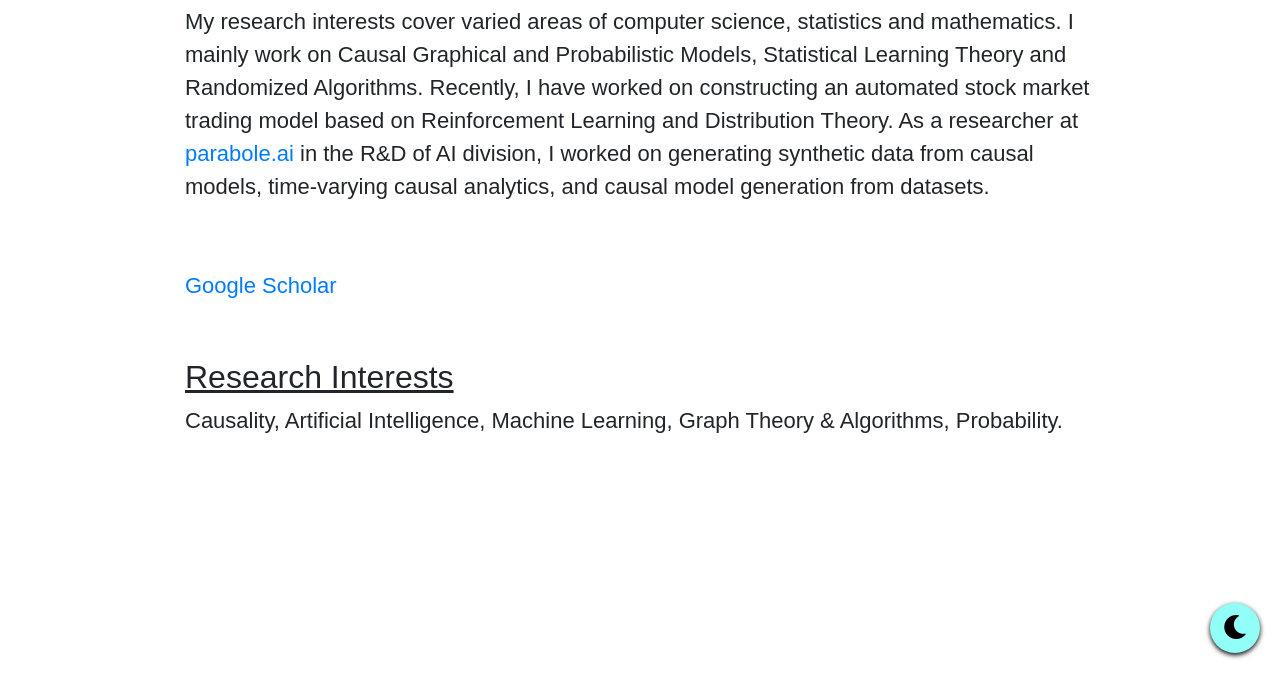
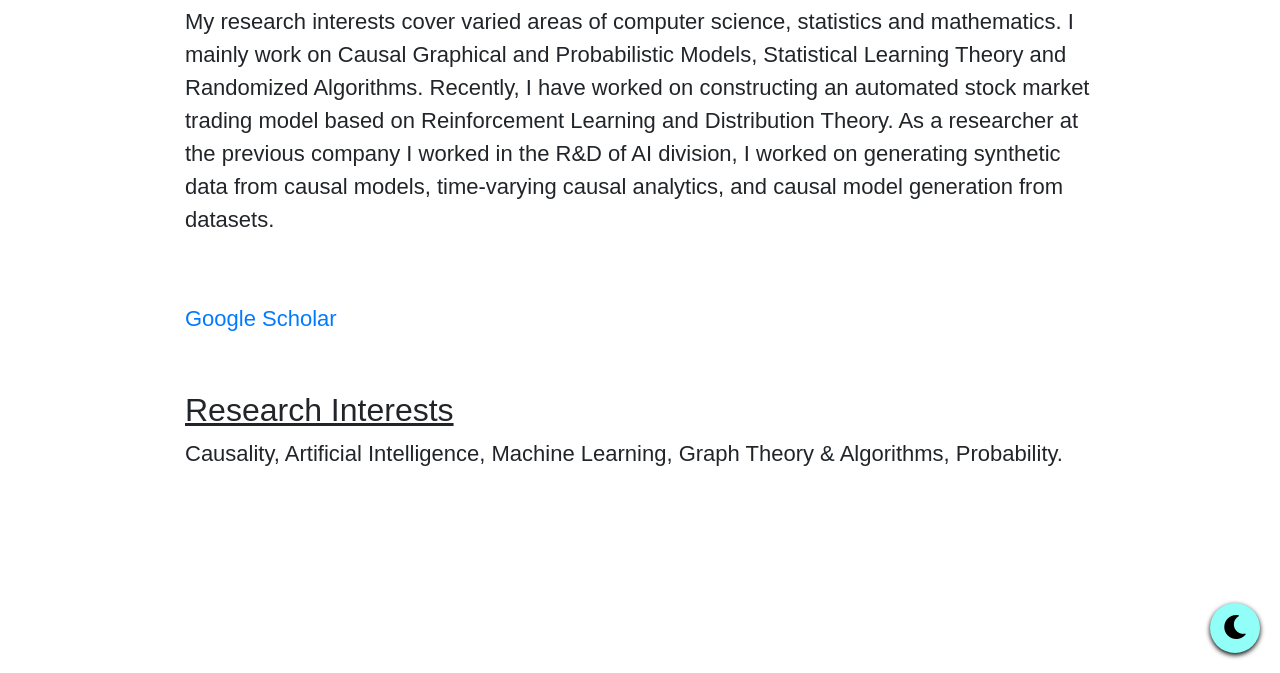
Before and after one commit to AnkanKar-Zargon/AnkanKar-Zargon.github.io, a plain HTML site: page research.html in a window 1280 px wide. Shown: the part 127-800 px from the top of the page. Drawn offline with nearby package versions, Linux system fonts and the light colour scheme; a web font is replaced by a local one.

Commit message:
updated the research page

```diff
--- a/research.html
+++ b/research.html
@@ -42,7 +42,7 @@
 <div class="container-fluid">
   <div class="content">
     <h1>Welcome to my Research Portfolio!</h1>
-    <p> My research interests cover varied areas of computer science, statistics and mathematics. I mainly work on Causal Graphical and Probabilistic Models, Statistical Learning Theory and Randomized Algorithms. Recently, I have worked on constructing an automated stock market trading model based on Reinforcement Learning and Distribution Theory. As a researcher at <a href="https://parabole.ai/" target="_blank">parabole.ai</a> in the R&D of AI division, I worked on generating synthetic data from causal models, time-varying causal analytics, and causal model generation from datasets. <br> <br> <br> <a href="https://scholar.google.com/citations?user=ri0IaZkAAAAJ" target="_blank">Google Scholar</a></p>
+    <p> My research interests cover varied areas of computer science, statistics and mathematics. I mainly work on Causal Graphical and Probabilistic Models, Statistical Learning Theory and Randomized Algorithms. Recently, I have worked on constructing an automated stock market trading model based on Reinforcement Learning and Distribution Theory. As a researcher at the previous company I worked in the R&D of AI division, I worked on generating synthetic data from causal models, time-varying causal analytics, and causal model generation from datasets. <br> <br> <br> <a href="https://scholar.google.com/citations?user=ri0IaZkAAAAJ" target="_blank">Google Scholar</a></p>
   </div>
 </div>
 
```
